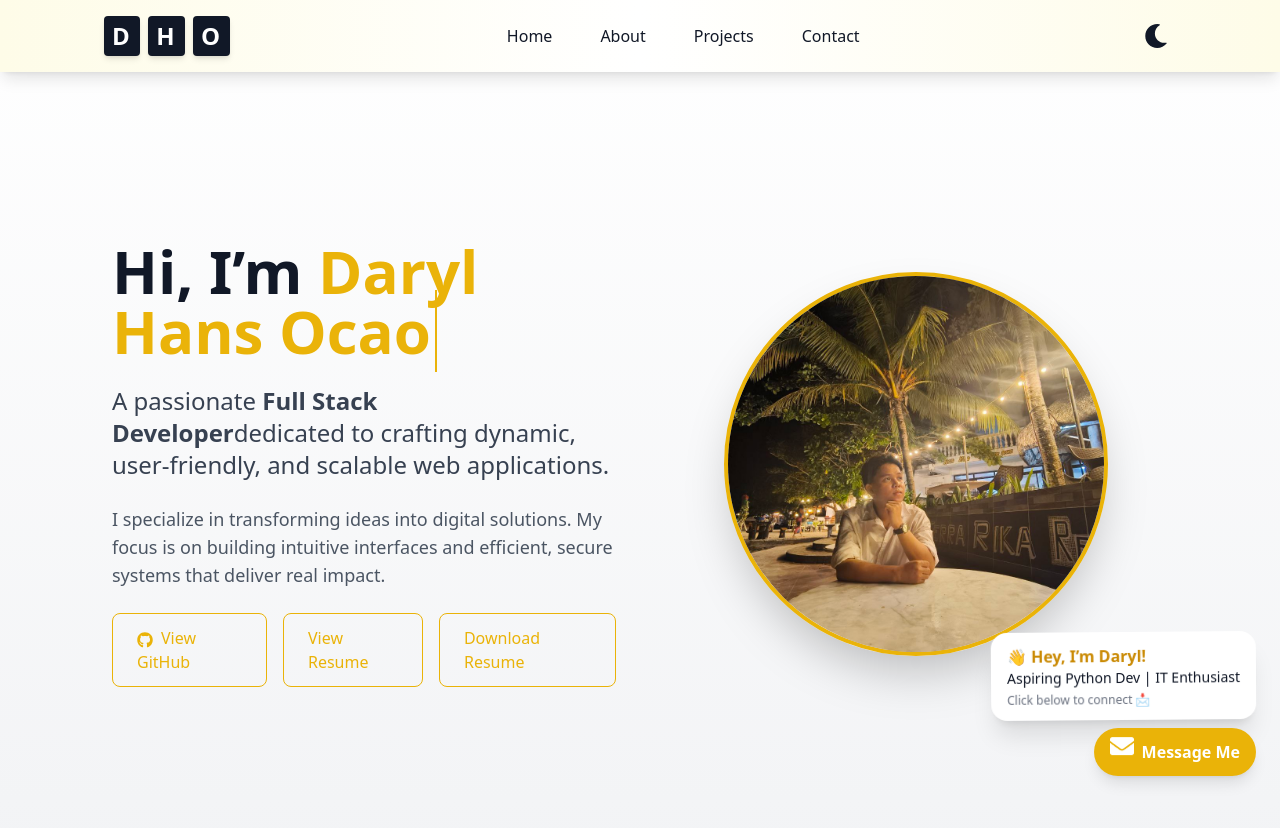
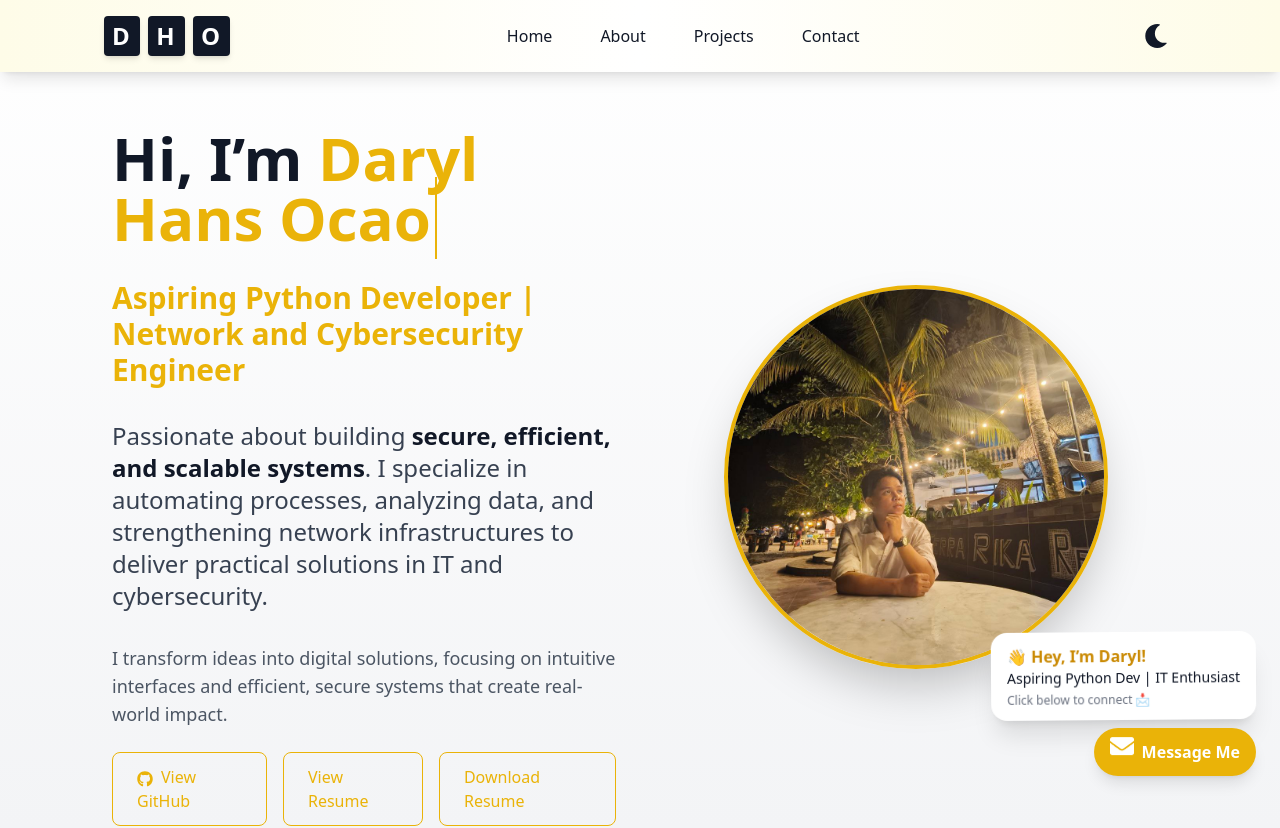
Before and after one commit to Dareel1502/DHO, a React (Vite) app in the folder my-portfolio/: page / in a window 1280 px wide. Shown: the top 828 px of the page. Built offline with nearby package versions, Linux system fonts and the light colour scheme.

Commit message:
Another update to Navbar and Home page

```diff
--- a/my-portfolio/src/components/Navbar.jsx
+++ b/my-portfolio/src/components/Navbar.jsx
@@ -140,13 +140,14 @@ export default function Navbar({ darkMode, setDarkMode }) {
     href="https://mail.google.com/mail/?view=cm&fs=1&to=darylhansocao@gmail.com&su=For%20Application"
     target="_blank"
     rel="noopener noreferrer"
-            className="flex items-center space-x-2 bg-yellow-500 hover:bg-yellow-600 text-white px-4 py-3 rounded-full shadow-lg transition-all duration-300 transform hover:scale-105 active:scale-95"
+    className="flex items-center justify-center sm:justify-start space-x-2 bg-yellow-500 hover:bg-yellow-600 text-white px-4 py-3 rounded-full shadow-lg transition-all duration-300 transform hover:scale-105 active:scale-95 min-w-[50px]"
     title="Direct Message"
   >
     <FaEnvelope className="w-6 h-6 animate-bounce" />
     <span className="font-semibold hidden sm:inline">Message Me</span>
   </a>
 </div>
+
 
       {/* Wiggle animation */}
       <style>
--- a/my-portfolio/src/pages/Home.jsx
+++ b/my-portfolio/src/pages/Home.jsx
@@ -158,6 +158,8 @@ export default function Home({ darkMode }) {
         viewport={{ once: false, amount: 0.3 }}
         className="flex-1 text-center md:text-left space-y-6"
       >
+        <div className="flex flex-col items-center md:items-start space-y-6 md:space-y-8 text-center md:text-left max-w-3xl mx-auto">
+  {/* Greeting */}
   <h1 className="text-4xl sm:text-5xl md:text-6xl font-extrabold leading-tight">
     Hi, I’m{" "}
     <span className="text-yellow-500 border-r-2 border-yellow-500 pr-1 animate-pulse">
@@ -165,15 +167,21 @@ export default function Home({ darkMode }) {
     </span>
   </h1>
 
-        <p className="text-lg sm:text-xl md:text-2xl text-gray-700 dark:text-[#C8E6E6] max-w-xl mx-auto md:mx-0">
-          A passionate <span className="font-semibold">Full Stack Developer</span>
-          dedicated to crafting dynamic, user-friendly, and scalable web applications.
+  {/* Role / Title */}
+  <p className="text-xl sm:text-2xl md:text-3xl font-extrabold text-yellow-500 dark:text-yellow-400 leading-snug">
+    Aspiring Python Developer <span className="hidden md:inline">|</span><br className="md:hidden" /> Network and Cybersecurity Engineer
   </p>
 
-        <p className="text-base sm:text-lg text-gray-600 dark:text-[#A5C9CA] max-w-2xl mx-auto md:mx-0">
-          I specialize in transforming ideas into digital solutions. My focus is on building
-          intuitive interfaces and efficient, secure systems that deliver real impact.
+  {/* Short professional description */}
+  <p className="text-lg sm:text-xl md:text-2xl text-gray-700 dark:text-[#C8E6E6] leading-relaxed">
+    Passionate about building <span className="font-semibold text-gray-900 dark:text-[#E0F7FA]">secure, efficient, and scalable systems</span>. I specialize in automating processes, analyzing data, and strengthening network infrastructures to deliver practical solutions in IT and cybersecurity.
   </p>
+
+  {/* Additional description */}
+  <p className="text-base sm:text-lg text-gray-600 dark:text-[#A5C9CA] leading-relaxed">
+    I transform ideas into digital solutions, focusing on intuitive interfaces and efficient, secure systems that create real-world impact.
+  </p>
+</div>
 
         {/* Buttons */}
         <div className="flex flex-col sm:flex-row items-center gap-4 mt-6">
```
Lines whose indentation alone changed are shown as unchanged.
